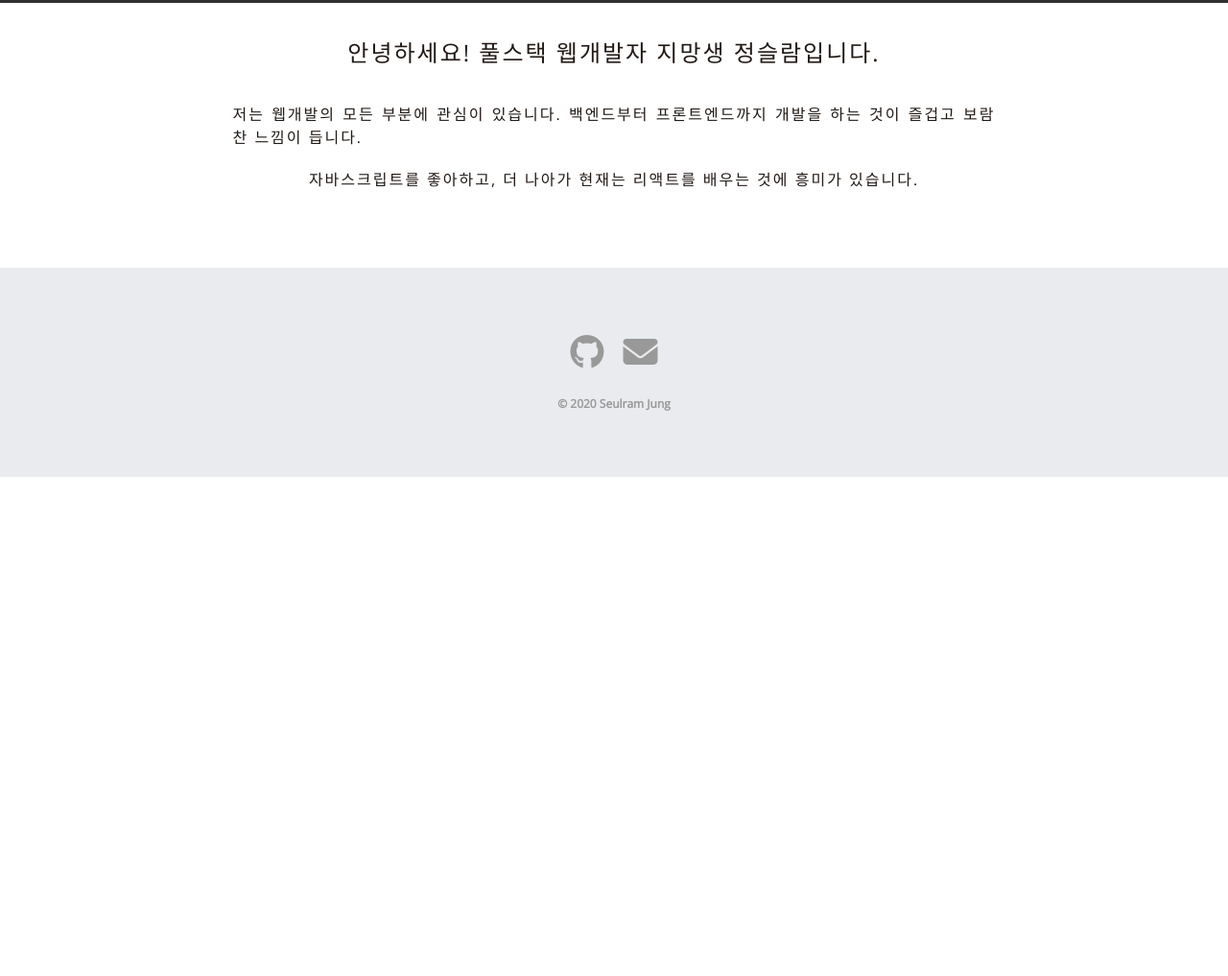
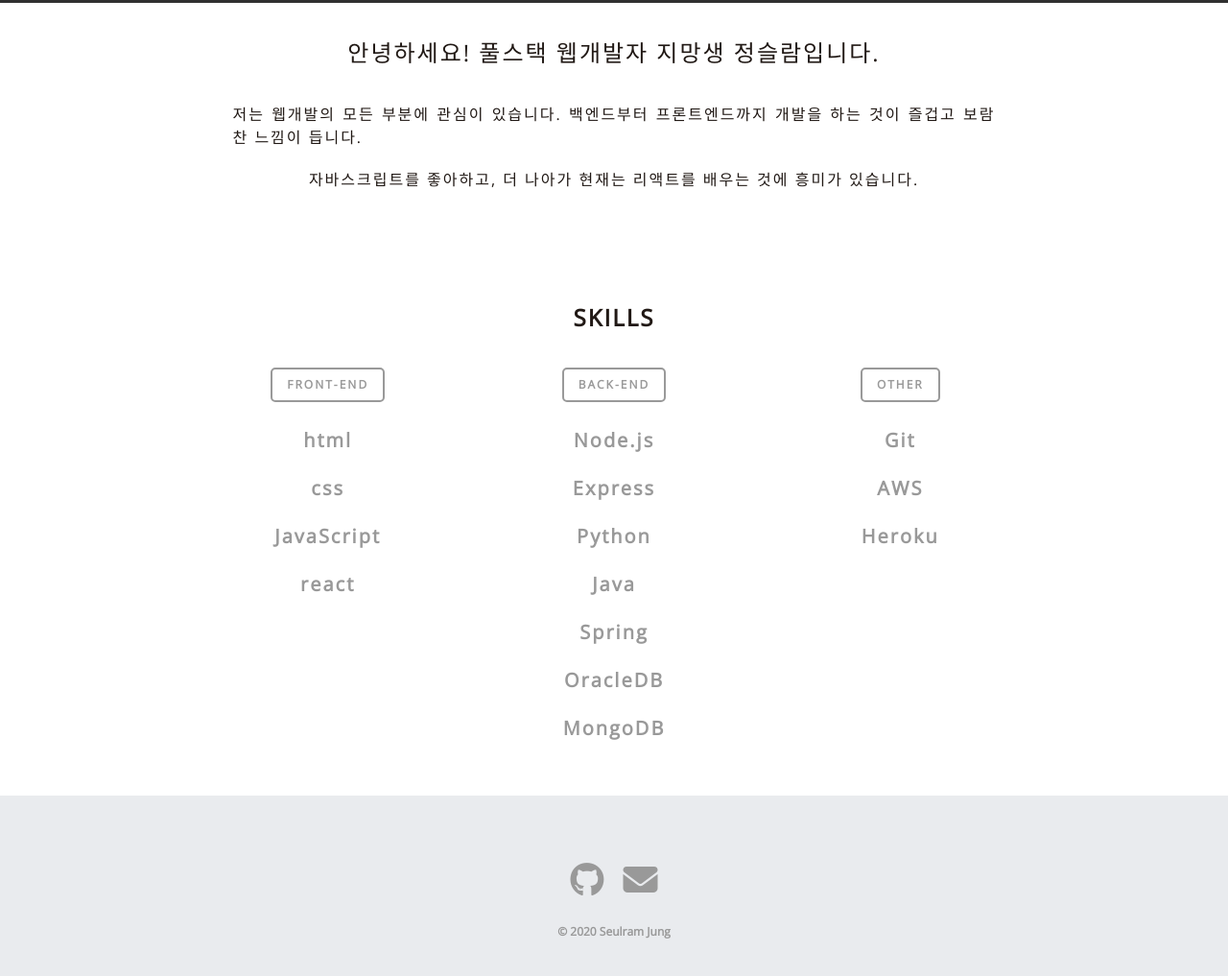
Before and after one commit to Seulram/web-portfolio, a plain HTML site: page index.html in a window 1280 px wide. Shown: the part 817-1834 px from the top of the page at 96% size. Before the commit the page ends 1314 px from the top, so only its background shows below. Drawn offline with nearby package versions, Linux system fonts and the light colour scheme; grey boxes are pictures that could not be loaded.

Commit message:
Added Skills

```diff
--- /dev/null
+++ b/css/skills.css
@@ -0,0 +1,60 @@
+.skills {
+  display: flex;
+  justify-content: center;
+  align-items: center;
+  width: 100%;
+  color: #211915;
+}
+
+.skills__wrapper {
+  display: flex;
+  flex-direction: column;
+  justify-content: center;
+  align-items: center;
+  width: 100%;
+  max-width: 935px;
+  padding: 0px 20px;
+  letter-spacing: 2px;
+}
+
+.skills .intro {
+  font-size: 24px;
+  font-weight: 700;
+  margin: 40px 0px;
+  text-transform: uppercase;
+}
+
+.skills .stacks__wrapper {
+  display: flex;
+  flex-direction: row;
+  width: 100%;
+  max-width: 935px;
+  justify-content: space-evenly;
+  margin-bottom: 40px;
+}
+
+.skills .stack__column {
+  display: flex;
+  flex-direction: column;
+  width: 100%;
+  align-items: center;
+}
+
+.skills .stack:first-child {
+  margin-bottom: 20px;
+  text-transform: uppercase;
+  font-size: 12px;
+  font-weight: 600;
+  color: #999;
+  border: 2px solid #999;
+  border-radius: 5px;
+  padding: 10px 15px;
+}
+
+.skills .stack {
+  margin-bottom: 10px;
+  font-size: 20px;
+  font-weight: 600;
+  color: #999;
+  padding: 10px 15px;
+}
--- a/css/styles.css
+++ b/css/styles.css
@@ -4,6 +4,7 @@
 @import "landing-page.css";
 @import "introduction.css";
 @import "footer.css";
+@import "skills.css";
 
 * {
   box-sizing: border-box;
--- a/index.html
+++ b/index.html
@@ -6,7 +6,7 @@
         <meta http-equiv="X-UA-Compatible" content="ie=edge" />
         <script src="https://kit.fontawesome.com/6ea03f5ac0.js"></script>
         <link rel="stylesheet" href="css/styles.css" />
-        <title>Home | web-portfolio</title>
+        <title>web-portfolio</title>
     </head>
         <header class="header">
             <ul class="header__wrapper">
@@ -43,6 +43,36 @@
                 </span>
             </div>
         </div>
+        <div class="skills">
+            <div class="skills__wrapper">
+                <div class="intro">Skills</div>
+                <div class="stacks__wrapper">
+                    <div class="stack__column">
+                        <div class="stack">front-end</div>
+                        <div class="stack">html</div>
+                        <div class="stack">css</div>
+                        <div class="stack">JavaScript</div>
+                        <div class="stack">react</div>
+                    </div>
+                    <div class="stack__column">
+                        <div class="stack">back-end</div>
+                        <div class="stack">Node.js</div>
+                        <div class="stack">Express</div>
+                        <div class="stack">Python</div>
+                        <div class="stack">Java</div>
+                        <div class="stack">Spring</div>
+                        <div class="stack">OracleDB</div>
+                        <div class="stack">MongoDB</div>
+                    </div>
+                    <div class="stack__column">
+                        <div class="stack">other</div>
+                        <div class="stack">Git</div>
+                        <div class="stack">AWS</div>
+                        <div class="stack">Heroku</div>
+                    </div>
+                </div>
+            </div>
+        </div>
         <footer class="footer">
             <ul class="icons">
                 <li class="icon">
@@ -58,6 +88,6 @@
             </ul>
             <span class="copyright">&copy; 2020 Seulram Jung</span>
         </footer>
-
+        <script src="index.js"></script>
     </body>
 </html>
```
Also changed, not shown: index.js (added).
